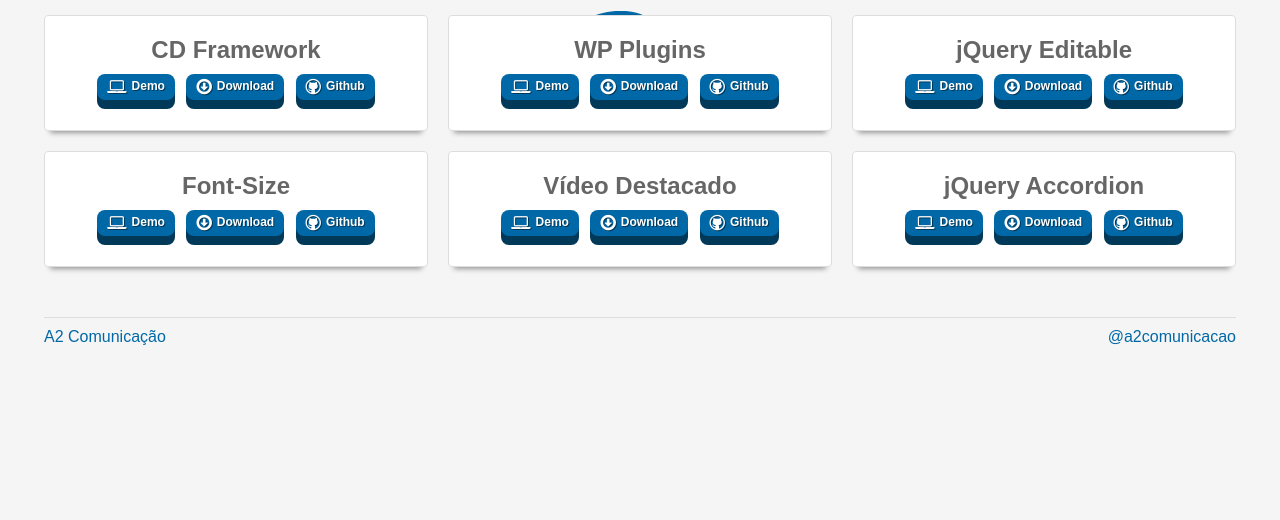
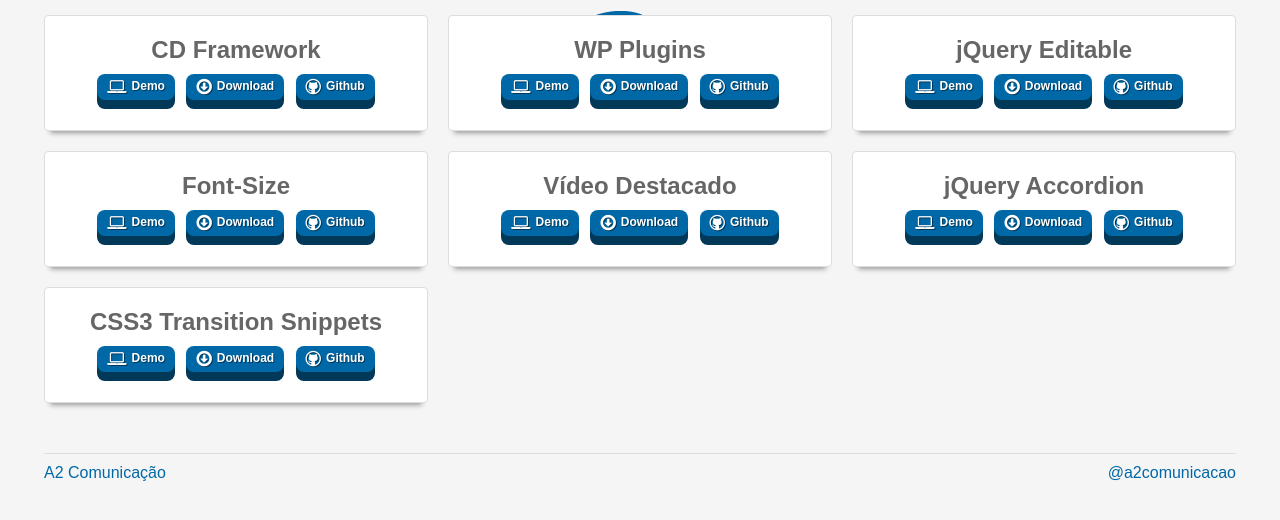
Before and after one commit to a2ad/A2lab, a PHP site: page / in a window 1280 px wide. Shown: the top 520 px of the page. Run offline with PHP 8.4, Linux system fonts and the light colour scheme; some libraries are stand-ins or nearby versions.

Commit message:
Adicao projeto CSS3 Transition Snippets

```diff
--- a/index.php
+++ b/index.php
@@ -52,6 +52,14 @@
             <a target="_blank" href="https://github.com/raphaelfabeni/accordion" class="btn"><span><i class="icon-github"></i>Github</span></a>
          </section>
       </div>
+      <div class="row">
+         <section class="project">
+            <h2>CSS3 Transition Snippets</h2>
+            <a target="_blank" href="http://raphaelfabeni.github.io/transitionSnippets" class="btn"><span><i class="icon-laptop"></i>Demo</span></a>
+            <a href="https://github.com/raphaelfabeni/transitionSnippets/archive/master.zip" class="btn"><span><i class="icon-download"></i>Download</span></a>
+            <a target="_blank" href="https://github.com/raphaelfabeni/transitionSnippets" class="btn"><span><i class="icon-github"></i>Github</span></a>
+         </section>
+      </div>
    </div>
 
    <!-- Footer -->
```
